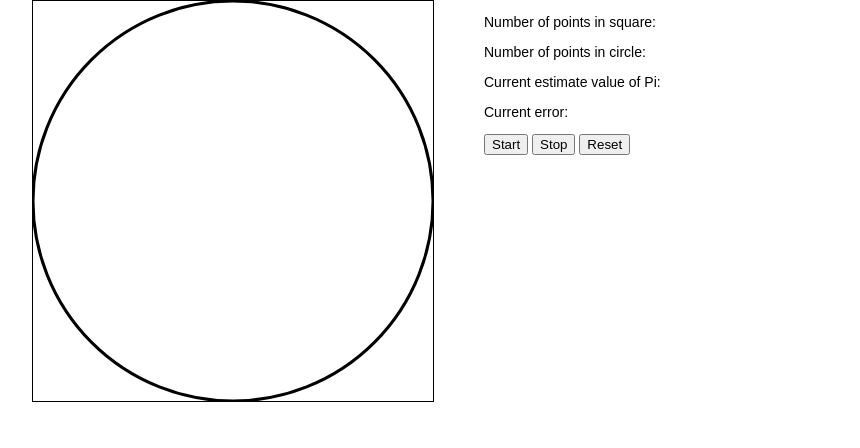
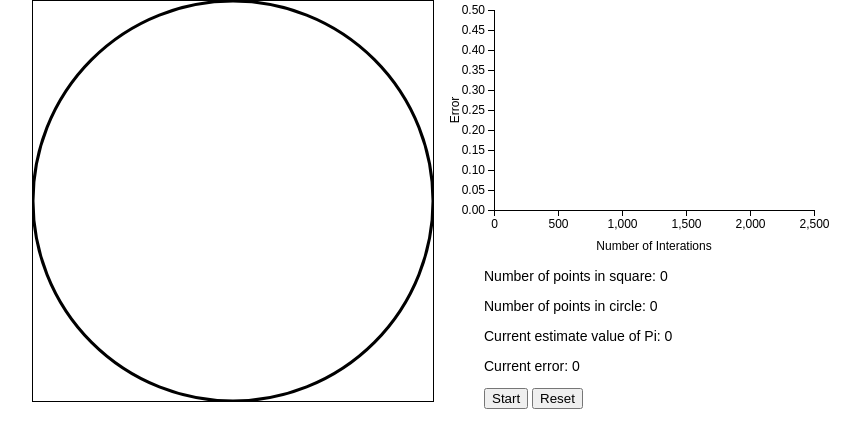
Before and after one commit to eitanlees/d3-visualizations, a plain HTML site: page llanos/monte_carlo_estimate_pi/index.html in a window 1280 px wide. Shown: the whole page, without its empty margins (206-1066 px from the left). Drawn offline with nearby package versions, Linux system fonts and the light colour scheme.

Commit message:
Added error plot to MC Pi estimate

```diff
--- a/llanos/monte_carlo_estimate_pi/index.html
+++ b/llanos/monte_carlo_estimate_pi/index.html
@@ -27,6 +27,22 @@
     #canvas-element {
       border: solid 1px black;
     }
+    .axis path,
+    .axis line {
+        fill: none;
+        stroke: #000;
+        shape-rendering: crispEdges;
+    }
+
+    .axis text {
+        font: 12px sans-serif;
+    }
+
+    .line {
+        fill: none;
+        stroke: #219034;
+        stroke-width: 1px;
+    }
   </style>
 </head>
 
@@ -36,14 +52,14 @@
         <canvas id="canvas-element" class="plot"></canvas>
     </div>
     <div id="right">
+      <svg id="svg-element"></svg>
       <div id="info">
-            <p>Number of points in square: <span id="in-square"></span></p>
-            <p>Number of points in circle: <span id="in-circle"></span></p>
-            <p>Current estimate value of Pi: <span id="pi-estimate"></span></p>
-          	<p>Current error: <span id="pi-error"></span></p>
+            <p>Number of points in square: <span id="in-square">0</span></p>
+            <p>Number of points in circle: <span id="in-circle">0</span></p>
+            <p>Current estimate value of Pi: <span id="pi-estimate">0</span></p>
+          	<p>Current error: <span id="pi-error">0</span></p>
             <p>
               <button id="start-button">Start</button>
-              <button id="stop-button">Stop</button>
               <button id="reset-button">Reset</button>
           	</p>
         </div>
@@ -56,8 +72,8 @@
   var canvasArea = circleDiameter*circleDiameter;
 
   var margin = {top: 10, right: 20, bottom: 40, left: 60};
-  var lineWidth = 400 - margin.left - margin.right;
-  var lineHeight = 250 - margin.top - margin.bottom;
+  var errorPlotWidth = 400 - margin.left - margin.right;
+  var errorPlotHeight = 250 - margin.top - margin.bottom;
 
   var maxPoints = 2500;
   var pointRadius = 4;
@@ -67,7 +83,10 @@
   var pointsInCircle = 0;
   var estimatedPi = 0;
   var currentError = 0;
+  var count = 0;
   var running = false;
+
+  var errorPlotData = [];
 
   // create the canvas for drawing the circle
   var canvas = d3.select("#canvas-element")
@@ -84,18 +103,80 @@
   context.closePath();
   context.stroke();
 
+  //create error plot
+  var svg = d3.select("#svg-element")
+    .attr("width", errorPlotWidth + margin.left + margin.right)
+    .attr("height", errorPlotHeight + margin.top + margin.bottom)
+    .append("g")
+    .attr("transform", "translate(" + margin.left + "," + margin.top + ")");
+
+  var xScale = d3.scaleLinear()
+    .domain([0, maxPoints])
+    .range([0, errorPlotWidth]);
+
+  var yScale = d3.scaleLinear()
+    .domain([0, 0.5])
+    .range([errorPlotHeight, 0])
+    .clamp(true);
+
+  var xAxis = d3.axisBottom()
+    .scale(xScale)
+    .ticks(7);
+
+  var yAxis = d3.axisLeft()
+    .scale(yScale);
+
+  svg.append("g")
+      .attr("class", "axis")
+      .append("text")
+      .attr("text-anchor", "middle")
+      .attr("x", (errorPlotWidth) / 2)
+      .attr("y", (errorPlotHeight + margin.top + margin.bottom) - 10)
+      .text("Number of Interations");
+
+  svg.append("g")
+        .attr("class", "axis")
+        .append("text")
+        .attr("transform", "rotate(-90)")
+        .attr("y", -margin.left + 25)
+        .attr("x", -errorPlotHeight / 2)
+        .style("text-anchor", "middle")
+        .text("Error");
+
+
+  var errorLine = d3.line()
+      .x(function(d) { return d[0] })
+      .y(function(d) { return d[1] });
+
+  var lineSvg = svg.append("path")
+      .attr("class", "line")
+      .attr("d", errorLine(errorPlotData));
+
+  svg.append("g")
+      .attr("class", "axis")
+      .attr("transform", "translate(0," + errorPlotHeight + ")")
+      .call(xAxis);
+
+  svg.append("g")
+      .attr("class", "axis")
+      .call(yAxis);
+
   //setup buttons
-  d3.select("#start-button").on("click", start);
-  d3.select("#stop-button").on("click", stop);
+  var startButton = d3.select("#start-button").on("click", start);
 	d3.select("#reset-button").on("click", reset);
 
-  function stop() {
+
+
+  function pause() {
     running = false;
+    startButton.on("click", start)
+    .text("Resume");
   }
 
   // start the simulation
   function start() {
-    var count = 0;
+    startButton.on("click", pause)
+      .text("Pause");
     running = true;
     var drawInterval = setInterval(function() {
       if(count > maxPoints || !running) {
@@ -104,6 +185,7 @@
       update(count);
       count++;
     }, 10);
+
   }
 
   //reset the simulation
@@ -121,8 +203,13 @@
   	pointsInCircle = 0;
   	estimatedPi = 0;
   	currentError = 0;
+    count = 0;
+    //clear error plot
+    errorPlotData = [];
+    lineSvg.attr("d", errorLine(errorPlotData));
     //clear text
     updateText();
+    startButton.text("Start");
   }
 
 	function update(count) {
@@ -144,7 +231,13 @@
 
     pointsInSquare++;
     estimatedPi = (pointsInCircle / pointsInSquare) * 4;
-    currentError = Math.PI - estimatedPi;
+    currentError = Math.abs(Math.PI - estimatedPi);
+
+    if(count % 10 === 0) {
+      errorPlotData.push([xScale(count), yScale(currentError)]);
+      lineSvg.attr("d", errorLine(errorPlotData));
+    }
+
 
     updateText();
   }
```
